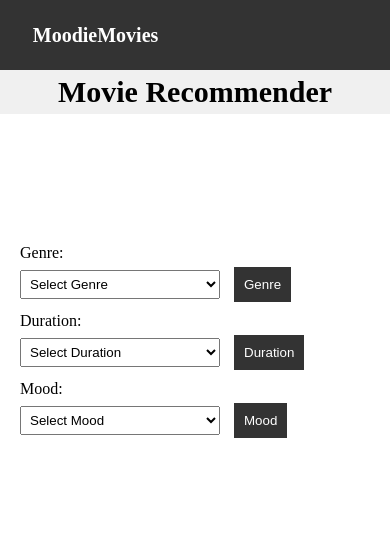
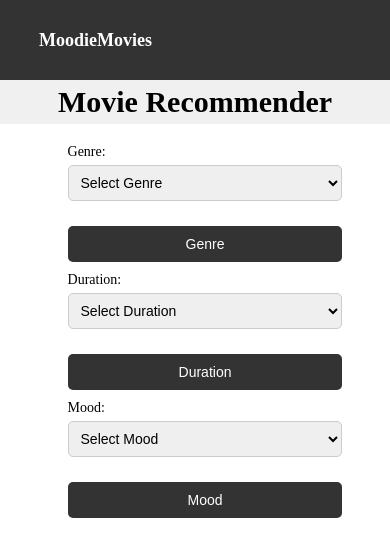
Before and after one commit to KhushiCode14/movie-recommendation-system, a plain HTML site: page index.html in a window 390 px wide. Drawn offline with Linux system fonts and the light colour scheme.

Commit message:
Update movie data and enhance styling for better user experience

```diff
--- a/data.json
+++ b/data.json
@@ -15,13 +15,12 @@
       "movie": "A quirky comedy with a runtime of 99 minutes, offering a lighthearted and visually stunning adventure."
     },
     {
-      "title": "The Grand Budapest Hotel",
+      "title": "The Gate India Hotel",
       "duration": "Medium (90-120 minutes)",
       "genre": "Comedy",
       "mood": "Happy",
       "movie": "A quirky comedy with a runtime of 99 minutes, offering a lighthearted and visually stunning adventure."
     },
-
     {
       "title": "Mad Max: Fury Road",
       "duration": "Medium (90-120 minutes)",
@@ -42,6 +41,41 @@
       "genre": "Sci-Fi",
       "mood": "Adventurous",
       "movie": "A visually stunning sci-fi film that takes you on an emotional and thought-provoking journey through space and time."
+    },
+    {
+      "title": "The Matrix",
+      "duration": "Long (over 120 minutes)",
+      "genre": "Action",
+      "mood": "Excited",
+      "movie": "A mind-bending action film about a dystopian future and the battle between humanity and machines."
+    },
+    {
+      "title": "La La Land",
+      "duration": "Medium (90-120 minutes)",
+      "genre": "Musical",
+      "mood": "Happy",
+      "movie": "A modern romantic musical about two dreamers falling in love while pursuing their passions in Los Angeles."
+    },
+    {
+      "title": "The Dark Knight",
+      "duration": "Long (over 120 minutes)",
+      "genre": "Action",
+      "mood": "Excited",
+      "movie": "The intense second installment of the Batman trilogy, exploring themes of chaos and heroism."
+    },
+    {
+      "title": "Inception",
+      "duration": "Long (over 120 minutes)",
+      "genre": "Sci-Fi",
+      "mood": "Adventurous",
+      "movie": "A complex sci-fi thriller that delves into the nature of dreams and reality, challenging perceptions."
+    },
+    {
+      "title": "The Pursuit of Happyness",
+      "duration": "Long (over 120 minutes)",
+      "genre": "Drama",
+      "mood": "Relaxed",
+      "movie": "A heartwarming and motivational drama about a man struggling to provide a better life for his son."
     }
   ]
 }
--- a/script.js
+++ b/script.js
@@ -74,10 +74,10 @@ function filterMovie() {
   const moodValue = document.getElementById("mood").value;
   const durationValue = document.getElementById("duration").value;
 
-  if (!genreValue || !moodValue || !durationValue) {
-    alert("Please select all options to filter the movies.");
-    return;
-  }
+  // if (!genreValue || !moodValue || !durationValue) {
+  //   alert("Please select all options to filter the movies.");
+  //   return;
+  // }
 
   fetch("./data.json")
     .then((response) => response.json())
@@ -107,6 +107,7 @@ function displayResults(movies) {
 
   movies.forEach((movie) => {
     const movieCard = document.createElement("div");
+    movieCard.classList.add("movie-card");
     movieCard.innerHTML = `
       <h2>${movie.title}</h2>
       <h3>Genre: ${movie.genre}</h3>
--- a/style.css
+++ b/style.css
@@ -13,8 +13,11 @@ nav{
     display: flex;
     justify-content: space-between;
     align-items: center;
-    padding: 10px
-    fixed
+    padding: 10px;
+    z-index:10;
+    width: 100%;
+    top: 0;
+    position: sticky;
 }
 
 
@@ -37,6 +40,7 @@ nav ul{
     display: flex;
     gap: 5px;
     gap: 10px;
+    list-style: none;
     justify-content: flex-end;
 }
 nav ul li{
@@ -68,19 +72,26 @@ nav ul li a:hover{
     padding: 5px;
 }
 main {
-  margin-top: 100px;
-  padding: 20px;
+  margin-top: 10px;
+ align-items: center;
+ justify-content: center;
+ flex-direction: column;
+ display: flex;
+ width: 100%;
 }
-
+/* dropdown  */
 label {
   display: block;
   margin: 10px 0 5px;
 }
 
 select {
-  width: 200px;
-  padding: 5px;
-  margin-right: 10px;
+  width: 250px;
+    padding: 8px;
+    font-size: 14px;
+    margin-bottom: 10px;
+    border: 1px solid #ccc;
+    border-radius: 5px;
 }
 
 button {
@@ -89,24 +100,143 @@ button {
   color: white;
   border: none;
   cursor: pointer;
+  border-radius: 5px;
 }
 
 button:hover {
   background-color: #555;
 }
+/* result movie  */
+#result {
+  margin-top: 20px;
+     padding: 20px;
+    /* background-color: #f9f9f9; */
+    border-radius: 8px;
+    /* box-shadow: 0 4px 8px rgba(0, 0, 0, 0.1); */
+}
 
 #result {
   margin-top: 20px;
+  padding: 20px;
+}
+
+#result h3 {
+  font-size: 18px;
+  color: #333;
+}
+
+.movie-card {
+  /* background-color: #f9f9f9; */
+  padding: 15px;
+  margin-bottom: 20px;
+  border-radius: 8px;
+  box-shadow: 0 4px 8px rgba(0, 0, 0, 0.1);
+  transition: transform 0.3s ease, box-shadow 0.3s ease;
+}
+
+.movie-card:hover {
+  transform: translateY(-5px);
+  box-shadow: 0 8px 16px rgba(0, 0, 0, 0.2);
+}
+
+.movie-card h2 {
+  font-size: 24px;
+  color: #333;
+  margin-bottom: 10px;
+}
+
+.movie-card h3 {
+  font-size: 16px;
+  color: #666;
+  margin: 5px 0;
+}
+
+.movie-card h3:first-child {
+  font-weight: bold;
+  color: #333;
+}
+
+.movie-card h3:last-child {
+  color: #007BFF;
+  font-weight: bold;
+}
+@media (max-width: 1024px) {
+    nav ul {
+        gap: 15px;
+    }
+
+    nav .logo-text {
+        font-size: 22px;
+    }
+
+    label, select, button {
+        font-size: 14px;
+    }
+
+    main {
+        padding: 0 20px;
+    }
 }
 
 @media (max-width: 768px) {
-    nav ul{
-        visibility: hidden;
-    }
-    nav{
-width: 100%;
-align-items: center;
-justify-content: center;
+  nav ul {
+    visibility: hidden;
+  }
+
+  nav {
+    width: 100%;
+    align-items: center;
+    justify-content: center;
+  }
+
+  main {
+    padding: 10px;
+  }
+
+  select {
+    width: 100%;
+    margin-bottom: 15px;
+  }
+
+  button {
+    width: 100%;
+    margin-top: 10px;
+  }
+
+  #result {
+    padding: 10px;
+  }
+
+  .movie-card {
+    padding: 10px;
+    margin-bottom: 15px;
+  }
+}
+
+@media (max-width: 480px) {
+    nav {
+        /* flex-direction: column; */
+        gap: 0;
+        padding: 10px;
+        height: auto;
+        /* align-items: center; */
     }
 
+    nav .logo-text {
+        font-size: 18px;
+        margin-bottom: 10px;
+    }
+
+    main {
+        padding: 0 10px;
+    }
+
+    .movie-card {
+        padding: 8px;
+    }
+
+    button, select {
+        width: 100%;
+        font-size: 14px;
+    }
 }
```
